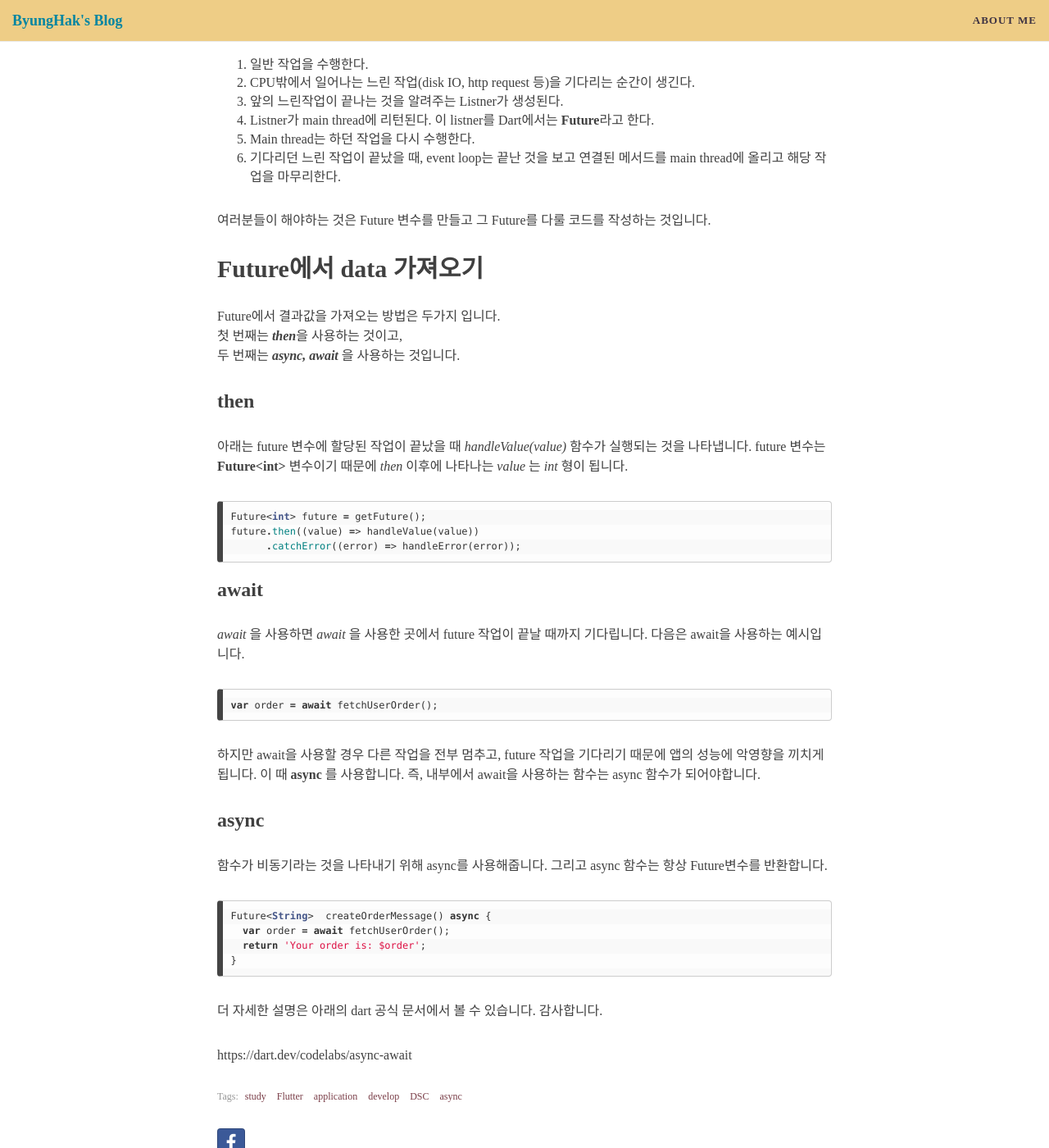
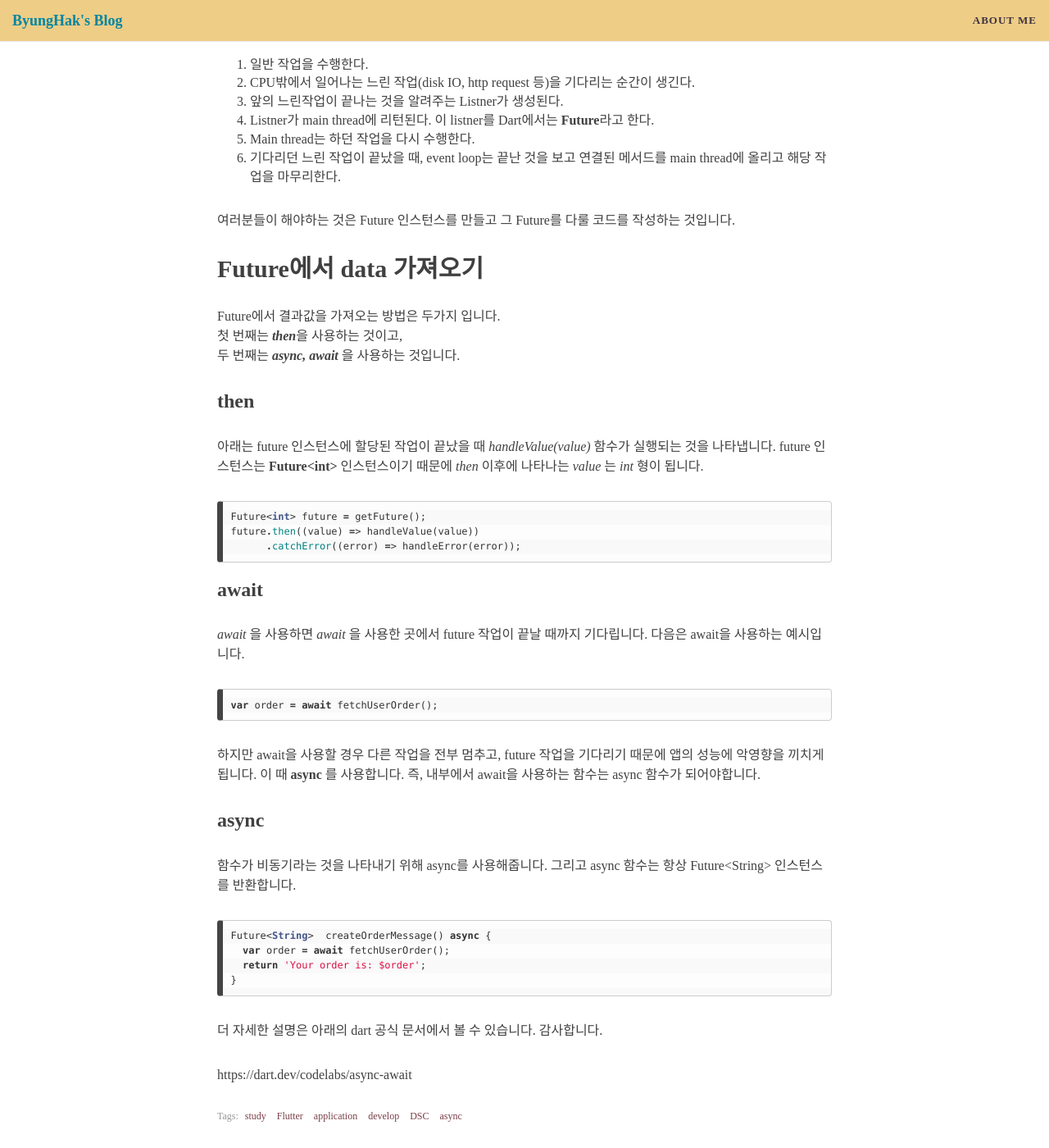
Before and after one commit to bengHak/benghak.github.io, a Jekyll site: the page built from _posts/2020-01-27-Flutter_week_05_01.md, in a window 1280 px wide and 1400 px high, scrolled down 1692 px. Shown: the whole window at 82% size. Built offline with Jekyll 4.4.1, drawn with Linux system fonts in a browser that asks for light colours; nearby versions of some CDN libraries; some web fonts are replaced; comment, search, counter and statistics services are not loaded.

Commit message:
future 변수 -> future 인스턴스로 수정

````diff
--- a/_posts/2020-01-27-Flutter_week_05_01.md
+++ b/_posts/2020-01-27-Flutter_week_05_01.md
@@ -46,7 +46,7 @@ CPU와 비교해서 한참 느린 작업들이 있습니다. 예를 들면 File
 5. Main thread는 하던 작업을 다시 수행한다.
 6. 기다리던 느린 작업이 끝났을 때, event loop는 끝난 것을 보고 연결된 메서드를 main thread에 올리고 해당 작업을 마무리한다.
 
-여러분들이 해야하는 것은 Future 변수를 만들고 그 Future를 다룰 코드를 작성하는 것입니다.
+여러분들이 해야하는 것은 Future 인스턴스를 만들고 그 Future를 다룰 코드를 작성하는 것입니다.
 
 ## Future에서 data 가져오기
 
@@ -58,7 +58,7 @@ Future에서 결과값을 가져오는 방법은 두가지 입니다.
 
 ### then
 
-아래는 future 변수에 할당된 작업이 끝났을 때 *handleValue(value)* 함수가 실행되는 것을 나타냅니다. future 변수는 **Future\<int\>** 변수이기 때문에 *then* 이후에 나타나는 *value* 는 *int* 형이 됩니다.
+아래는 future 인스턴스에 할당된 작업이 끝났을 때 *handleValue(value)* 함수가 실행되는 것을 나타냅니다. future 인스턴스는 **Future\<int\>** 인스턴스이기 때문에 *then* 이후에 나타나는 *value* 는 *int* 형이 됩니다.
 
 ```dart
 Future<int> future = getFuture();
@@ -80,7 +80,7 @@ var order = await fetchUserOrder();
 
 ### async
 
-함수가 비동기라는 것을 나타내기 위해 async를 사용해줍니다. 그리고 async 함수는 항상 Future변수를 반환합니다.
+함수가 비동기라는 것을 나타내기 위해 async를 사용해줍니다. 그리고 async 함수는 항상 Future\<String\> 인스턴스를 반환합니다.
 
 ```dart
 Future<String>  createOrderMessage() async {
````
